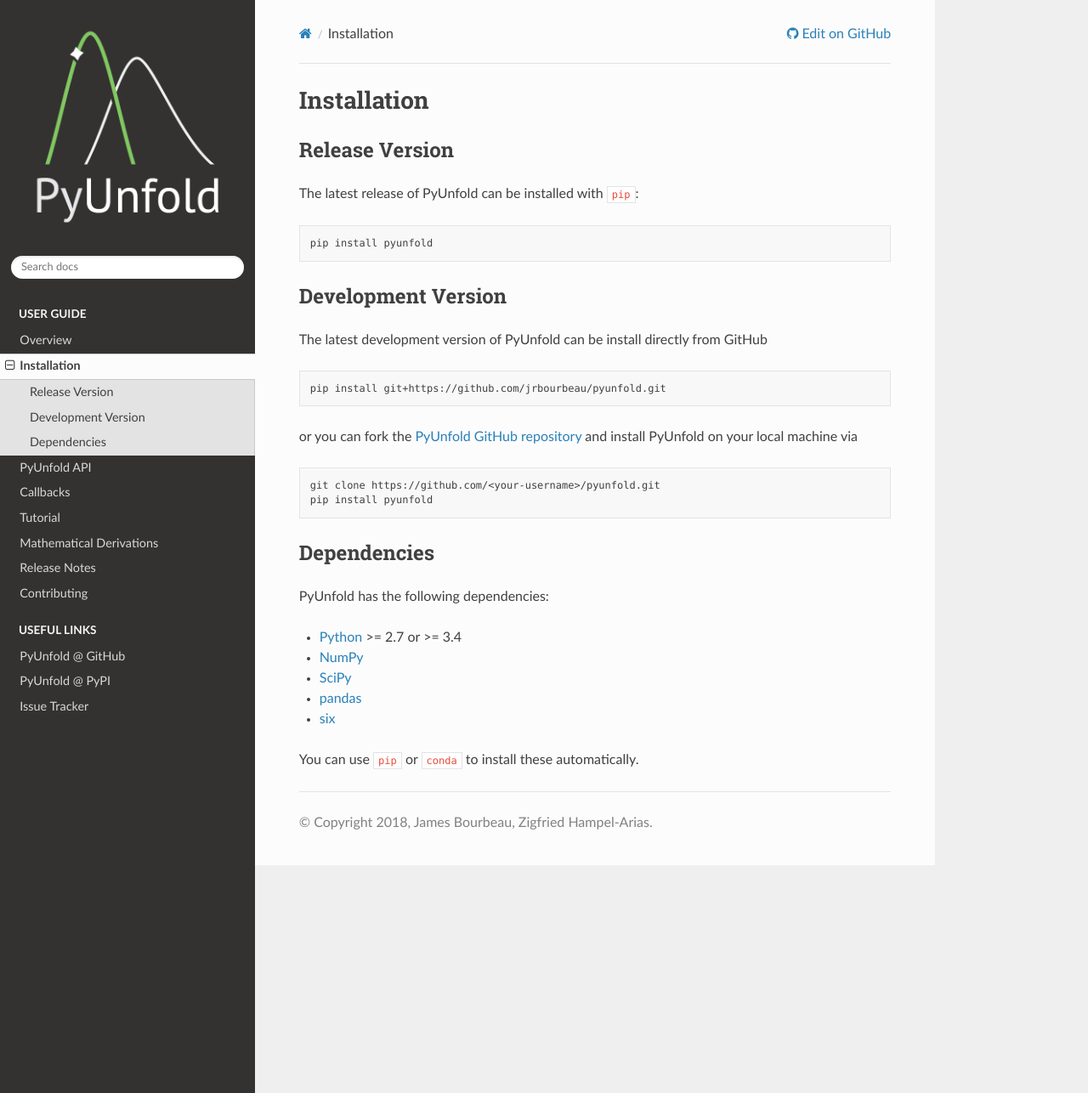
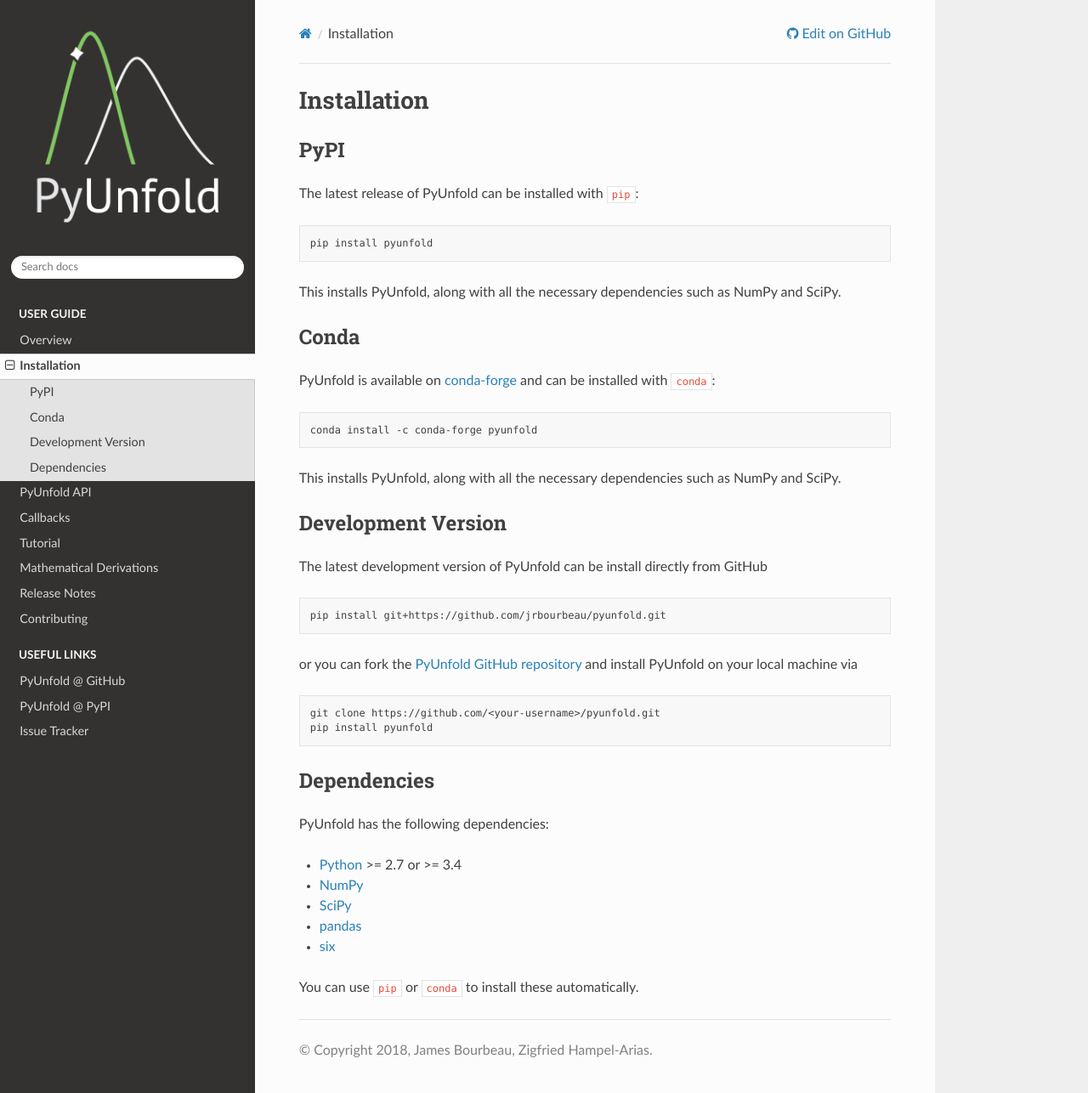
Before and after one commit to jrbourbeau/pyunfold, a Sphinx documentation site: the page built from docs/source/installation.rst, in a window 1280 px wide and 1286 px high. Shown: the whole window at 85% size. Built offline with Sphinx 7.4.7 and the Read the Docs theme 2.0.0, drawn with Linux system fonts in a browser that asks for light colours; the version number is read from the project's files by our own code.

Commit message:
Adds conda installation instructions (#62)

```diff
--- a/docs/source/installation.rst
+++ b/docs/source/installation.rst
@@ -6,15 +6,29 @@
 Installation
 ************
 
----------------
-Release Version
----------------
+----
+PyPI
+----
 
 The latest release of PyUnfold can be installed with ``pip``:
 
 .. code-block:: bash
 
     pip install pyunfold
+
+This installs PyUnfold, along with all the necessary dependencies such as NumPy and SciPy.
+
+-----
+Conda
+-----
+
+PyUnfold is available on `conda-forge <https://anaconda.org/conda-forge/pyunfold>`_ and can be installed with ``conda``:
+
+.. code-block:: bash
+
+    conda install -c conda-forge pyunfold
+
+This installs PyUnfold, along with all the necessary dependencies such as NumPy and SciPy.
 
 
 -------------------
```
Also changed, not shown: README.md (+6 -0 lines).
